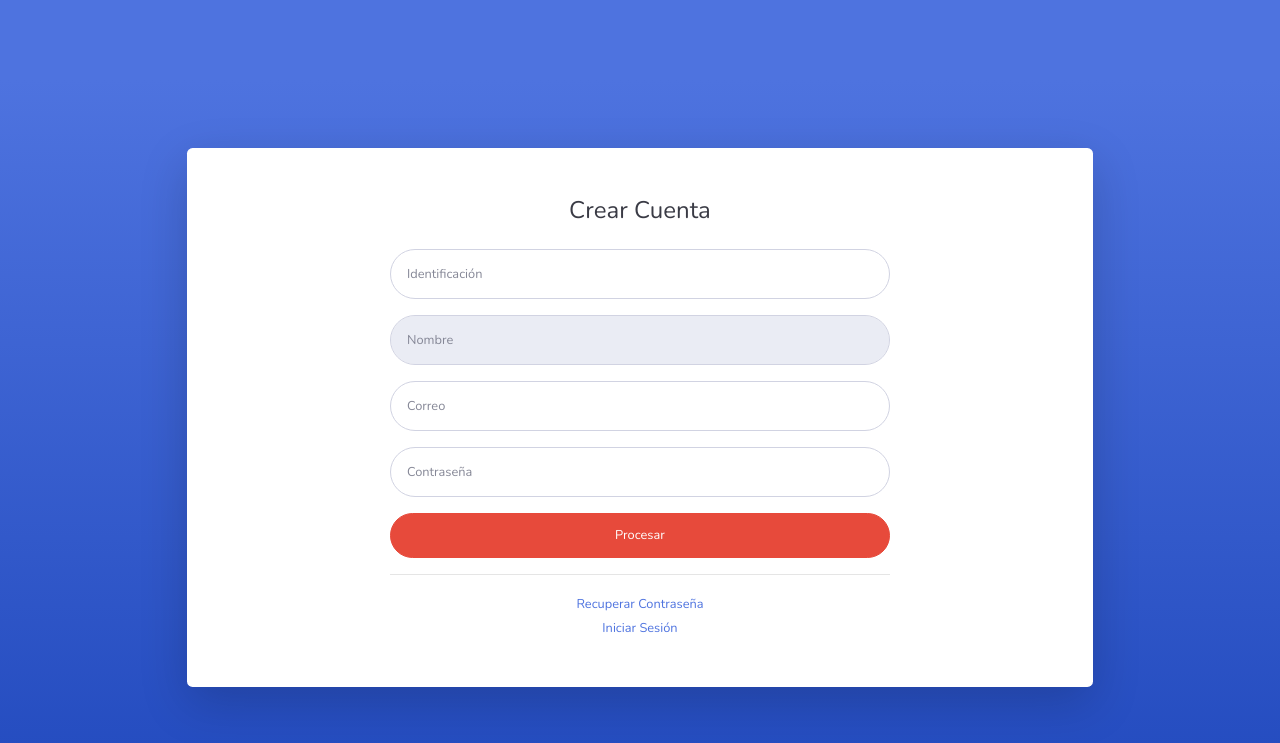
After one commit to DanielMoraa/ProyectoMN, a PHP site: page /View/Login/registrarCuenta.php in a window 1280 px wide. The commit adds this page. Shown: the top 743 px of the page. Run offline with PHP 8.4, Linux system fonts and the light colour scheme.

Commit message:
Commit fin de clase - Semana 3

```diff
--- /dev/null
+++ b/View/Login/registrarCuenta.php
@@ -0,0 +1,82 @@
+<!DOCTYPE html>
+<html lang="en">
+
+<head>
+
+    <meta charset="utf-8">
+    <meta http-equiv="X-UA-Compatible" content="IE=edge">
+    <meta name="viewport" content="width=device-width, initial-scale=1, shrink-to-fit=no">
+    <meta name="description" content="">
+    <meta name="author" content="">
+
+    <title>Proyecto MN</title>
+    <link href="../Styles/all.min.css" rel="stylesheet" type="text/css">
+    <link href="../Styles/sb-admin-2.min.css" rel="stylesheet">
+    <link href="../Styles/ui.css" rel="stylesheet">
+    <link href="https://fonts.googleapis.com/css?family=Nunito:200,200i,300,300i,400,400i,600,600i,700,700i,800,800i,900,900i"rel="stylesheet">
+
+</head>
+
+<body class="bg-gradient-primary">
+
+<div class="container MargenSuperior">
+
+<div class="row justify-content-center">
+
+    <div class="col-xl-10 col-lg-12 col-md-9">
+
+        <div class="card o-hidden border-0 shadow-lg my-5">
+            <div class="card-body p-0">
+                <div class="row">
+                    <div class="col-lg-2"></div>
+                    <div class="col-lg-8">
+                        <div class="p-5">
+                            <div class="text-center">
+                                <h1 class="h4 text-gray-900 mb-4">Crear Cuenta</h1>
+                            </div>
+                            <form action = "" method = "POST" class="user">
+                                <div class="form-group">
+                                        <input type="text" class="form-control form-control-user"
+                                            placeholder="Identificación" id ="txtIdentificacion" name="txtIdentificacion" onkeyup="ConsultarNombre()">
+                                </div>
+                                <div class="form-group">
+                                    <input type="text" class="form-control form-control-user"
+                                        placeholder="Nombre" id ="txtNombre" name="txtNombre" readonly>
+                                </div>
+                                <div class="form-group">
+                                        <input type="email" class="form-control form-control-user"
+                                            placeholder="Correo" id ="txtCorreo" name="txtCorreo">
+                                    </div>
+                                    <div class="form-group">
+                                        <input type="password" class="form-control form-control-user"
+                                            placeholder="Contraseña" id ="txtContrasenna" name="txtContrasenna">
+                                    </div>
+                                <a href="login.php" class="btn btn-danger btn-user btn-block">
+                                    Procesar
+                                </a>
+                            </form>
+                            <hr>
+                            <div class="text-center">
+                            <a class="small" href="recuperarContrasenna.php">Recuperar Contraseña</a>
+                            </div>
+                            <div class="text-center">
+                                <a class="small" href="login.php">Iniciar Sesión</a>
+                            </div>
+                        </div>
+                    </div>
+                </div>
+            </div>
+        </div>
+        </div>
+        </div>
+    </div>
+
+    <script src="../Scripts/jquery.min.js"></script>
+    <script src="../Scripts/bootstrap.bundle.min.js"></script>
+    <script src="../Scripts/jquery.easing.min.js"></script>
+    <script src="../Scripts/sb-admin-2.min.js"></script>
+    <script src="../Scripts/comunes.js"></script>
+
+</body>
+
+</html>
--- /dev/null
+++ b/View/Scripts/comunes.js
@@ -0,0 +1,17 @@
+function ConsultarNombre()
+{
+    //let identificacion = document.getElementById("txtIdentificacion").value; //document = body. --JavaScript Puro
+    let identificacion = $("#txtIdentificacion").val(); //JQuery, mejor a nivel de mercado.
+    //alert(identificacion);
+
+    $("#txtNombre").val("");
+    if(identificacion.length >= 9){
+        $.ajax({
+            url: 'https://apis.gometa.org/cedulas/' + identificacion,
+            method: 'GET',
+            success: function(data) {
+                $("#txtNombre").val(data.nombre);
+            },
+        });
+    }
+}
--- /dev/null
+++ b/View/Styles/ui.css
@@ -0,0 +1,4 @@
+.MargenSuperior
+{
+    margin-top: 100px;
+}
```
Also changed, not shown: Controller/LoginController.php (+7 -0 lines), View/Login/login.php (+5 -4 lines), View/Login/recuperarContrasenna.php (added, +78 -0 lines).
